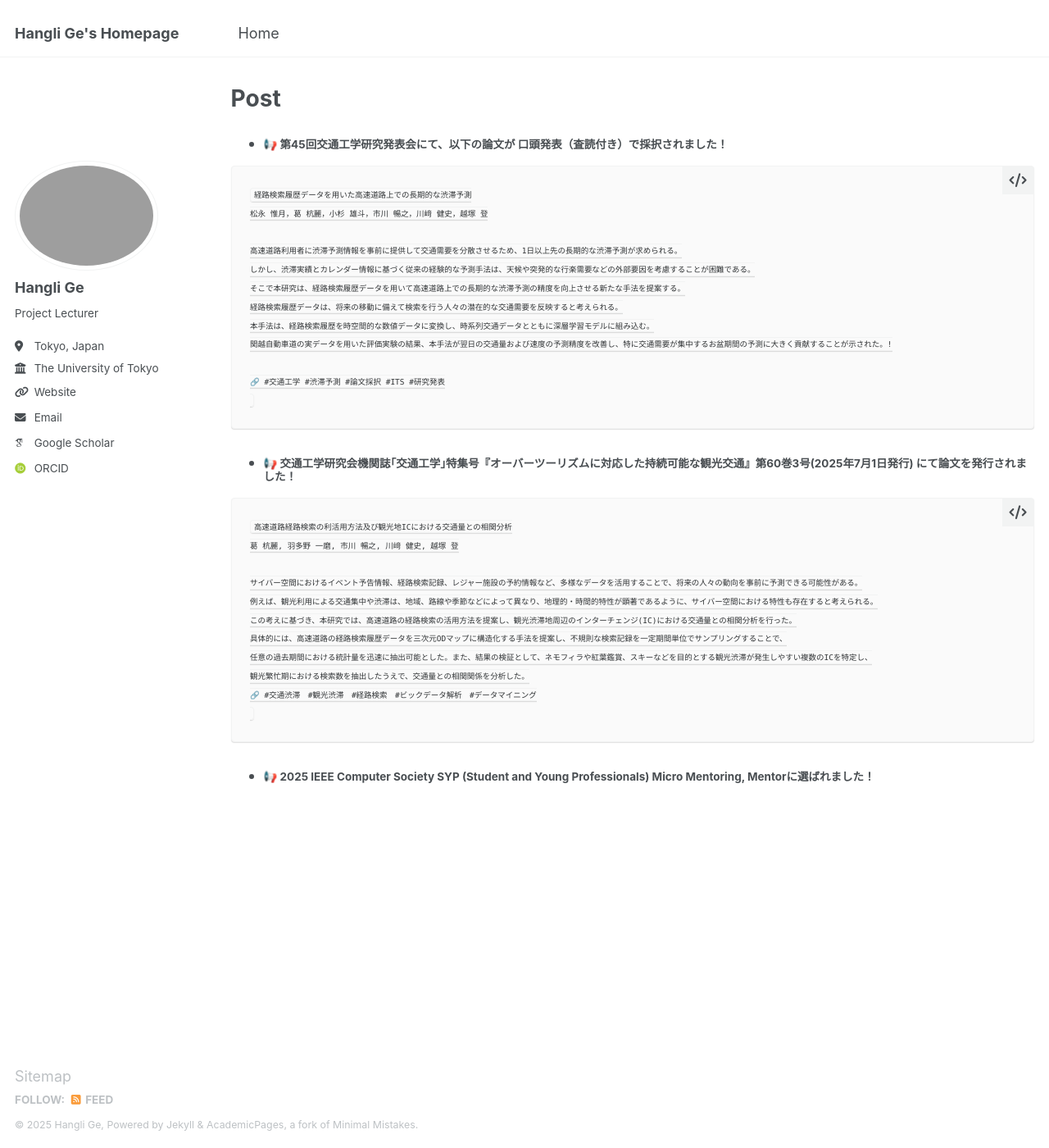
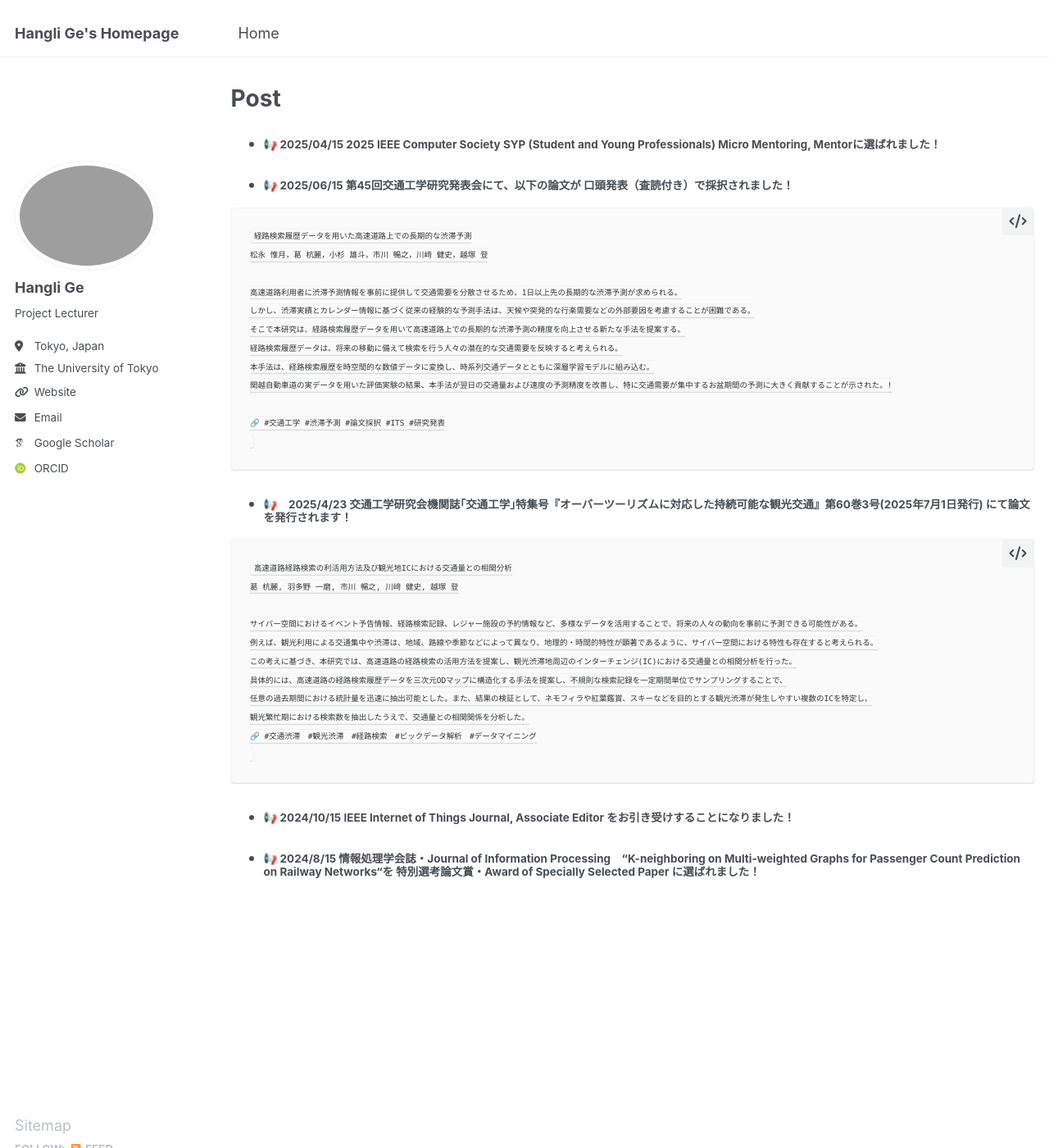
Before and after one commit to christie888/christie888.github.io, a Jekyll site: the page built from _pages/post.md, in a window 1280 px wide and 1400 px high. Shown: the whole window at 82% size. Built offline with Jekyll 4.4.1, drawn with Linux system fonts in a browser that asks for light colours; some web fonts are replaced.

Commit message:
Update post.md

````diff
--- a/_pages/post.md
+++ b/_pages/post.md
@@ -4,7 +4,9 @@ title: "Post"
 permalink: post/
 ---
 
-* #### 📢 第45回交通工学研究発表会にて、以下の論文が **口頭発表（査読付き）**で採択されました！
+* #### 📢	2025/04/15 2025 IEEE Computer Society SYP (Student and Young Professionals) Micro Mentoring, Mentorに選ばれました！
+
+* #### 📢 2025/06/15 第45回交通工学研究発表会にて、以下の論文が **口頭発表（査読付き）**で採択されました！
 
 ```
 経路検索履歴データを用いた高速道路上での長期的な渋滞予測
@@ -20,7 +22,7 @@ permalink: post/
 🔗 #交通工学 #渋滞予測 #論文採択 #ITS #研究発表
 ```
 
-* #### 📢 交通工学研究会機関誌｢交通工学｣特集号『オーバーツーリズムに対応した持続可能な観光交通』第60巻3号(2025年7月1日発行) にて論文を発行されました！
+* #### 📢　2025/4/23 交通工学研究会機関誌｢交通工学｣特集号『オーバーツーリズムに対応した持続可能な観光交通』第60巻3号(2025年7月1日発行) にて論文を発行されます！
 
 ```
 高速道路経路検索の利活用方法及び観光地ICにおける交通量との相関分析
@@ -35,7 +37,9 @@ permalink: post/
 🔗 #交通渋滞　#観光渋滞　#経路検索　#ビックデータ解析　#データマイニング
 ```
 
-* #### 📢	2025 IEEE Computer Society SYP (Student and Young Professionals) Micro Mentoring, Mentorに選ばれました！
+* #### 📢 2024/10/15 IEEE Internet of Things Journal, Associate Editor をお引き受けすることになりました！
+
+* #### 📢 2024/8/15 情報処理学会誌・Journal of Information Processing　“K-neighboring on Multi-weighted Graphs for Passenger Count Prediction on Railway Networks“を 特別選考論文賞・Award of Specially Selected Paper に選ばれました！
 
 
 <!--
````
